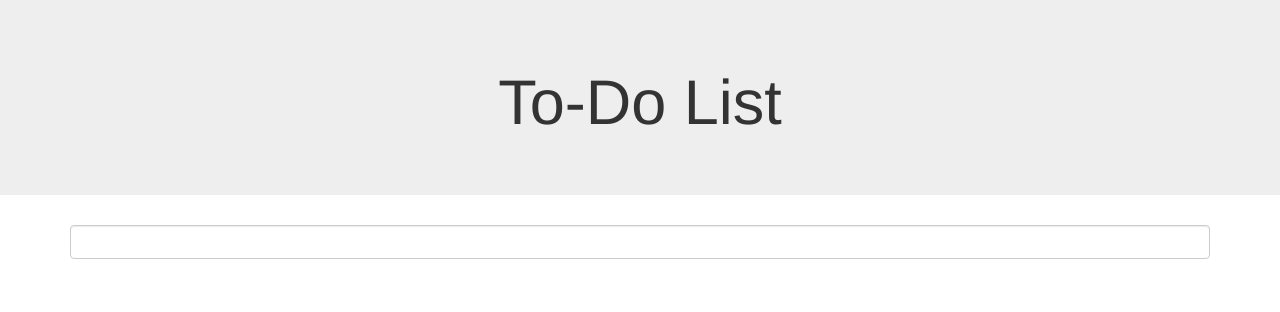
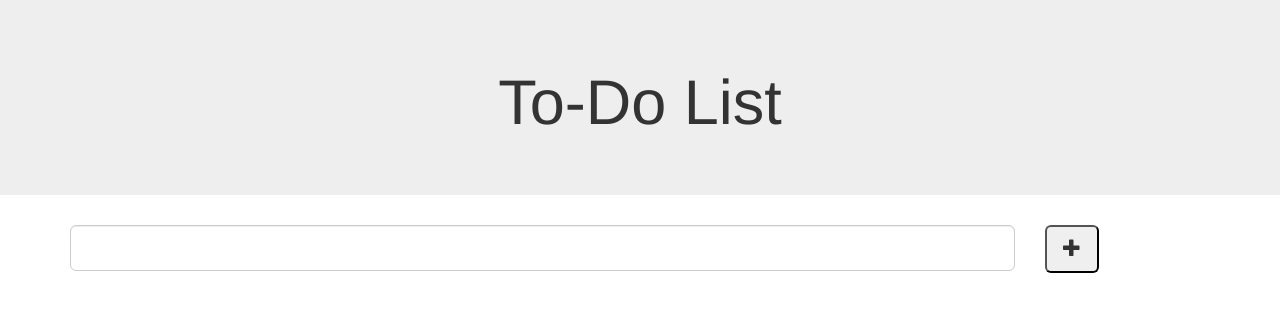
Before and after one commit to JamesDCowley/to-do-list, a plain HTML site: page index.html in a window 1280 px wide. Drawn offline with nearby package versions, Linux system fonts and the light colour scheme.

Commit message:
added input and add button

```diff
--- a/index.html
+++ b/index.html
@@ -14,7 +14,14 @@
             <h1>To-Do List</h1>
         </div>
         <div class="container todo-list-container">
-            <input type="text" name="" class="form-control">
+            <div class="add-task-bar row">
+                <div class="col-md-10">
+                    <input type="text" name="task" class="form-control input-lg">
+                </div>
+                <div class="col-md-2">
+                    <button class="btn-lg"><span class="glyphicon glyphicon-plus"></span></button>
+                </div>
+            </div>
         </div>
     </body>
 </html>
```
